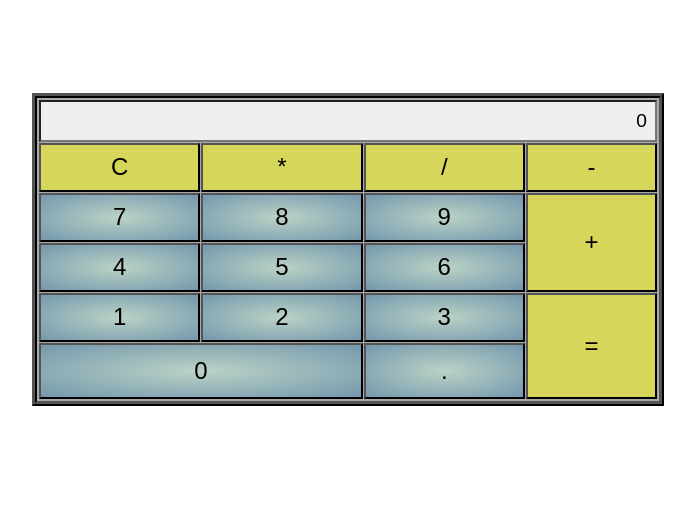
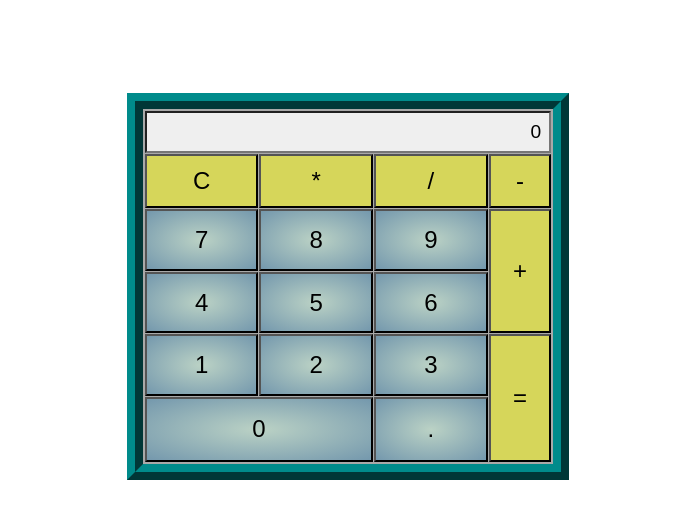
Before and after one commit to WonderNote18/top-calculator, a plain HTML site: page index.html in a window 1280 px wide. Shown: the part 50-568 px from the top of the page, without its empty margins (292-987 px from the left). Drawn offline with Linux system fonts and the light colour scheme.

Commit message:
Set sizes in style.css calcSection calcContainer

```diff
--- a/style.css
+++ b/style.css
@@ -19,20 +19,20 @@
     padding: 3%
 }
 #calcSection {
-    width: 50%;
-    height: 30%;
+    width: 35%;
+    height: 60%;
     margin: 0 auto;
 }
 #calcContainer {
     background-color: darkgrey;
     border-style: ridge;
-    border-width: 5px;
-    border-color: black;
+    border-width: 16px;
+    border-color: darkcyan;
     display: grid;
-    grid-template-columns: .8fr .8fr .8fr .65fr;
-    grid-template-rows: 1.2fr 1.4fr 1.4fr 1.4fr 1.4fr 1.6fr;
+    grid-template-columns: 1fr 1fr 1fr .55fr;
+    grid-template-rows: .6fr .6fr 1.6fr 1.8fr 1.8fr 1.8fr 1.9fr;
     gap: 1px 1px;
-    grid-template-areas: "calcOutput calcOutput calcOutput calcOutput" "calcClear calcMult calcDiv calcSub" "calc7 calc8 calc9 calcAdd" "calc4 calc5 calc6 calcAdd" "calc1 calc2 calc3 calcEnter" "calc0 calc0 calcDecimal calcEnter";
+    grid-template-areas: "calcOutput calcOutput calcOutput calcOutput" "calcOutput calcOutput calcOutput calcOutput" "calcClear calcMult calcDiv calcSub" "calc7 calc8 calc9 calcAdd" "calc4 calc5 calc6 calcAdd" "calc1 calc2 calc3 calcEnter" "calc0 calc0 calcDecimal calcEnter";
     padding: 2px;
 }
 #calcOutput {
```
